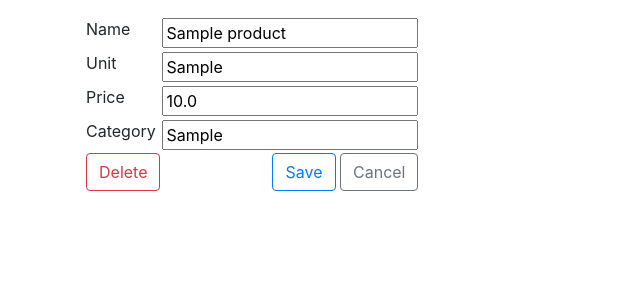
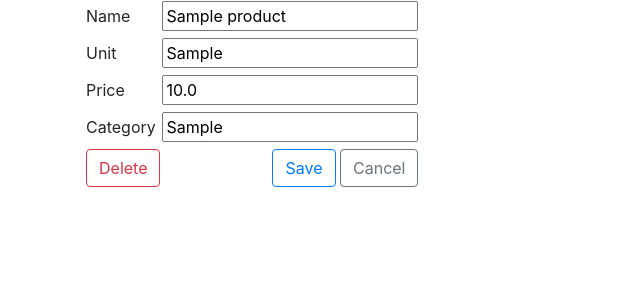
Before and after one commit to riihikallio/tsoha-laskutus, a Flask app: page /products/1/ in a window 1280 px wide. Shown: the part 70-370 px from the top of the page, without its empty margins (0-640 px from the left). Run offline with Flask 2, Linux system fonts and the light colour scheme; a user stored in the database is signed in; tables that the repository leaves empty hold one stand-in row (values such as "Sample post"); some libraries are stand-ins or nearby versions.

Commit message:
Touch up HTML

```diff
--- a/application/templates/customer/edit.html
+++ b/application/templates/customer/edit.html
@@ -11,9 +11,9 @@
 {% endif %}
     <table>
       <tr>
-        <td>{{ form.name.label }}</td>
-        <td>{{ form.name }}</td>
-        <td>
+        <td style="vertical-align:baseline">{{ form.name.label }}</td>
+        <td style="vertical-align:baseline">{{ form.name }}</td>
+        <td style="vertical-align:baseline">
 	        <ul>
 	        {% for error in form.name.errors %}
 	          <li>{{ error }}</li>
--- a/application/templates/product/edit.html
+++ b/application/templates/product/edit.html
@@ -9,18 +9,11 @@
   {% else %}
   <form method="POST" action="{{ url_for('product_create') }}">
     {% endif %}
-    <div>
-      <ul>
-        {% for error in form.name.errors %}
-        <li>{{ error }}</li>
-        {% endfor %}
-      </ul>
-    </div>
     <table>
       <tr>
-        <td>{{ form.name.label }}</td>
-        <td>{{ form.name }}</td>
-        <td>
+        <td style="vertical-align:baseline">{{ form.name.label }}</td>
+        <td style="vertical-align:baseline">{{ form.name }}</td>
+        <td style="vertical-align:baseline">
           <ul>
             {% for error in form.name.errors %}
             <li>{{ error }}</li>
@@ -29,9 +22,9 @@
         </td>
       </tr>
       <tr>
-        <td>{{ form.unit.label }}</td>
-        <td>{{ form.unit }}</td>
-        <td>
+        <td style="vertical-align:baseline">{{ form.unit.label }}</td>
+        <td style="vertical-align:baseline">{{ form.unit }}</td>
+        <td style="vertical-align:baseline">
           <ul>
             {% for error in form.unit.errors %}
             <li>{{ error }}</li>
@@ -40,9 +33,9 @@
         </td>
       </tr>
       <tr>
-        <td>{{ form.price.label }}</td>
-        <td>{{ form.price }}</td>
-        <td>
+        <td style="vertical-align:baseline">{{ form.price.label }}</td>
+        <td style="vertical-align:baseline">{{ form.price }}</td>
+        <td style="vertical-align:baseline">
           <ul>
             {% for error in form.price.errors %}
             <li>{{ error }}</li>
@@ -51,9 +44,9 @@
         </td>
       </tr>
       <tr>
-        <td>{{ form.category.label }}</td>
-        <td>{{ form.category }}</td>
-        <td>
+        <td style="vertical-align:baseline">{{ form.category.label }}</td>
+        <td style="vertical-align:baseline">{{ form.category }}</td>
+        <td style="vertical-align:baseline">
           <ul>
             {% for error in form.category.errors %}
             <li>{{ error }}</li>
```
Also changed, not shown: application/templates/auth/loginform.html (+11 -11 lines).
